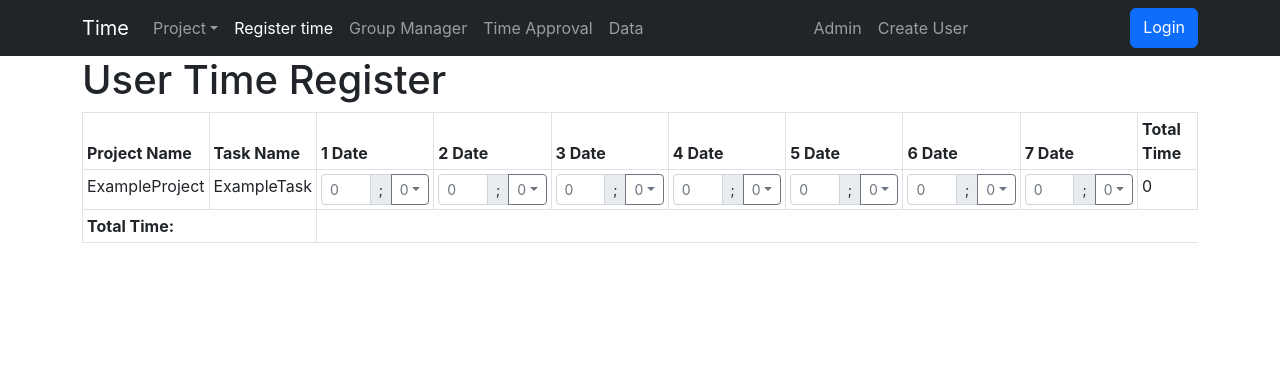
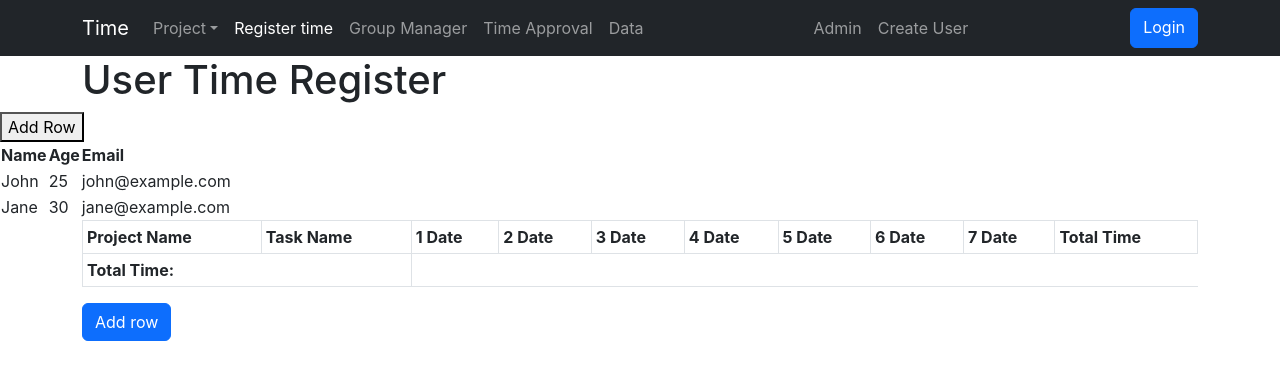
Before and after one commit to Gruppe-106/Time-reporting-and-accounting-system, a React (Create React App) app in the folder src/client/: page /user-register in a window 1280 px wide. Shown: the top 380 px of the page. Built offline with nearby package versions, Linux system fonts and the light colour scheme.

Commit message:
add rows

```diff
--- a/src/client/src/pages/timeRegister/componentsTime/com.tsx
+++ b/src/client/src/pages/timeRegister/componentsTime/com.tsx
@@ -1,21 +1,86 @@
-import {Container, Table, Form, InputGroup, Dropdown, DropdownButton} from "react-bootstrap";
+import {Container, Table, Form, InputGroup, Button} from "react-bootstrap";
 import React, {Component} from "react";
 
-type MyState = {
-    DropValue?: number; // like this
-  };
+interface TimeTable{
+    bTableRows:TimeTableBRow[]
+}
 
-class TimeTableRegister extends Component<MyState> {
-    constructor(props:MyState) {
+interface TimeTableBRow{
+    projectName:string
+    taskName:string
+}
+
+class TimeTableRegister extends Component<TimeTable> {
+    bTableRows:TimeTableBRow[]
+    constructor(props:TimeTable) {
         super(props);
+
+        this.bTableRows = props.bTableRows;
     }
-    state: MyState = {DropValue: 0,};
+
+    private generateTable():JSX.Element {
+        let arr = ['1', '2', '3', '4', '5', '6', '7'];
+        return (
+            <>
+            <Form>
+                <Table bordered hover size="sm">
+                <thead>
+                <tr>
+                    <th>Project Name</th>
+                    <th>Task Name</th>
+                    {arr.map((num) => (<th>{num} Date</th>))}
+                    <th>Total Time</th>
+                </tr>
+                </thead>
+                <tbody>
+                <tr><th colSpan={2}>Total Time:</th></tr>
+                </tbody>
+                </Table>
+                <Button variant="primary" type="button" onClick={() => this.generateTableRow()}>Add row</Button>
+            </Form>
+            </>
+        )
+    }
+
+    private generateTableRow():JSX.Element[] {
+        return this.bTableRows.map((row) =>{
+            let arr = ['1', '2', '3', '4', '5', '6', '7'];
+            return (<tr>
+                        <td>{row.projectName}</td>
+                        <td>{row.taskName}</td>
+                        {arr.map(
+                        (num) => (
+                        <td><InputGroup size="sm">
+                            <Form.Control type="number" placeholder="0" />
+                            <InputGroup.Text id={`basic-addon-${num}`}>;</InputGroup.Text>
+                            <Form.Select>
+                                <option value="0">0</option>
+                                <option value="15">15</option>
+                                <option value="30">30</option>
+                                <option value="45">45</option>
+                            </Form.Select>
+                        </InputGroup></td>))}
+                        <td>0</td> {/* Total time */}
+                    </tr>)
+        })
+    }
 
     render() {
-        let arr = ['1', '2', '3', '4', '5', '6', '7'];
-        let iniDropValue = this.state.DropValue;
         return(
             <Container>
+                {this.generateTable()}
+            </Container>
+        )
+    }
+}
+
+export default TimeTableRegister
+
+
+/*
+let arr = ['1', '2', '3', '4', '5', '6', '7'];
+
+<Form>
                 <Table bordered hover size="sm">
                 <thead>
                 <tr>
@@ -34,33 +99,17 @@ class TimeTableRegister extends Component<MyState> {
                 <td><InputGroup size="sm">
                     <Form.Control type="number" placeholder="0" />
                     <InputGroup.Text id={`basic-addon-${num}`}>;</InputGroup.Text>
-                    <DropdownButton
-                    variant="outline-secondary"
-                    title={iniDropValue}
-                    drop="down-centered"
-                    id={`time-input-${num}`}
-                    align="end"
-                    onSelect={(selectedKey) => this.setState({iniDropValue: selectedKey})}
-                    >
-                    <Dropdown.Item eventKey={15} value={15}>15</Dropdown.Item>
-                    <Dropdown.Item eventKey={30} value={30}>30</Dropdown.Item>
-                    <Dropdown.Item eventKey={45} value={45}>45</Dropdown.Item>
-                    </DropdownButton>
-                    {/*<Form.Select>
+                    <Form.Select>
                         <option value="0">0</option>
                         <option value="15">15</option>
                         <option value="30">30</option>
                         <option value="45">45</option>
-                    </Form.Select> */}
+                    </Form.Select>
                 </InputGroup></td>))}
-                <td>0</td> {/* Total time */}
+                <td>0</td>
                 </tr>
                 <tr><th colSpan={2}>Total Time:</th></tr>
                 </tbody>
                 </Table>
-            </Container>
-        )
-    }
-}
-
-export default TimeTableRegister
+                <Button variant="primary" type="button" onClick={() => this.generateTableRow()}>Add row</Button>
+            </Form> */
--- /dev/null
+++ b/src/client/src/pages/timeRegister/componentsTime/com2.tsx
@@ -0,0 +1,83 @@
+import React, { Component } from 'react';
+
+interface Person {
+  name: string;
+  age: number;
+  email: string;
+}
+
+interface Props {}
+
+interface State {
+  data: Person[];
+}
+
+class TableRow extends Component<{ data: Person }> {
+  render() {
+    const { data } = this.props;
+
+    return (
+      <tr>
+        <td>{data.name}</td>
+        <td>{data.age}</td>
+        <td>{data.email}</td>
+      </tr>
+    );
+  }
+}
+
+class Table extends Component<Props, State> {
+  constructor(props: Props) {
+    super(props);
+
+    this.state = {
+      data: [
+        { name: 'John', age: 25, email: 'john@example.com' },
+        { name: 'Jane', age: 30, email: 'jane@example.com' },
+      ],
+    };
+
+    this.addRow = this.addRow.bind(this);
+  }
+
+  addRow() {
+    const { data } = this.state;
+
+    this.setState({
+      data: [
+        ...data,
+        { name: 'New Person', age: 0, email: '' },
+      ],
+    });
+  }
+
+  renderRows() {
+    const { data } = this.state;
+
+    return data.map((item, index) => (
+      <TableRow key={index} data={item} />
+    ));
+  }
+
+  render() {
+    return (
+      <div>
+        <button onClick={this.addRow}>Add Row</button>
+        <table>
+          <thead>
+            <tr>
+              <th>Name</th>
+              <th>Age</th>
+              <th>Email</th>
+            </tr>
+          </thead>
+          <tbody>
+            {this.renderRows()}
+          </tbody>
+        </table>
+      </div>
+    );
+  }
+}
+
+export default Table
--- a/src/client/src/pages/timeRegister/userTimeRegister.tsx
+++ b/src/client/src/pages/timeRegister/userTimeRegister.tsx
@@ -8,6 +8,7 @@ import React, {Component} from "react";
 import BaseNavBar from "../../components/navBar";
 import {Container} from "react-bootstrap";
 import TimeTableRegister from "./componentsTime/com";
+import Table from "./componentsTime/com2";
 
 class UserTimeRegister extends Component<any>{
 /*    constructor(props:any) {
@@ -21,7 +22,8 @@ class UserTimeRegister extends Component<any>{
                 <Container>
                     <h1>User Time Register</h1>
                 </Container>
-                <TimeTableRegister/>
+                <Table/>
+                <TimeTableRegister bTableRows={[{projectName:"Test", taskName:"Test"}]}/>
             </>
         );
     }
```
